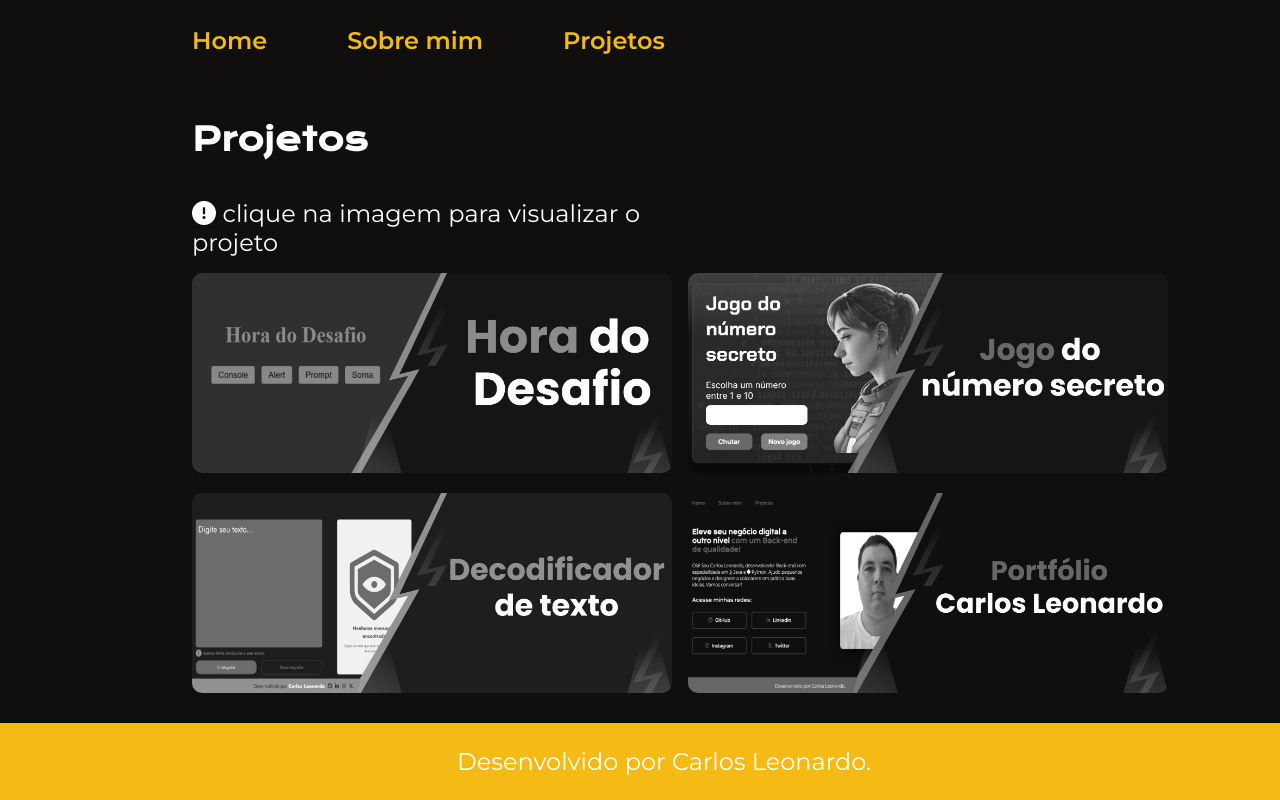
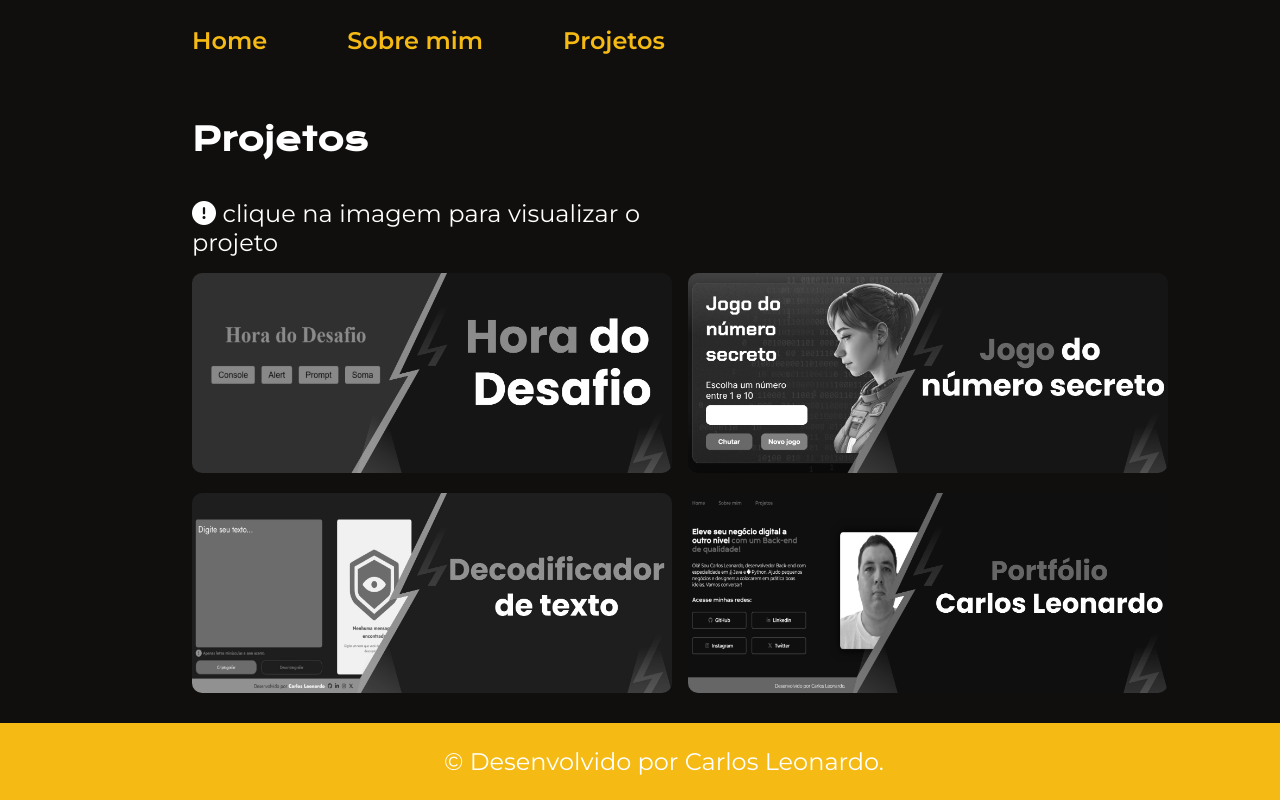
Before and after one commit to carlosleonardobp/portifolio, a plain HTML site: page projetos.html in a window 1280 px wide. Drawn offline with nearby package versions, Linux system fonts and the light colour scheme.

Commit message:
Update projetos.html

```diff
--- a/projetos.html
+++ b/projetos.html
@@ -72,7 +72,7 @@
       </section>
     </main>
     <footer class="rodape-projetos">
-      <p>Desenvolvido por Carlos Leonardo.</p>
+      <p>&copy; Desenvolvido por Carlos Leonardo.</p>
     </footer>
   </body>
 </html>
```
